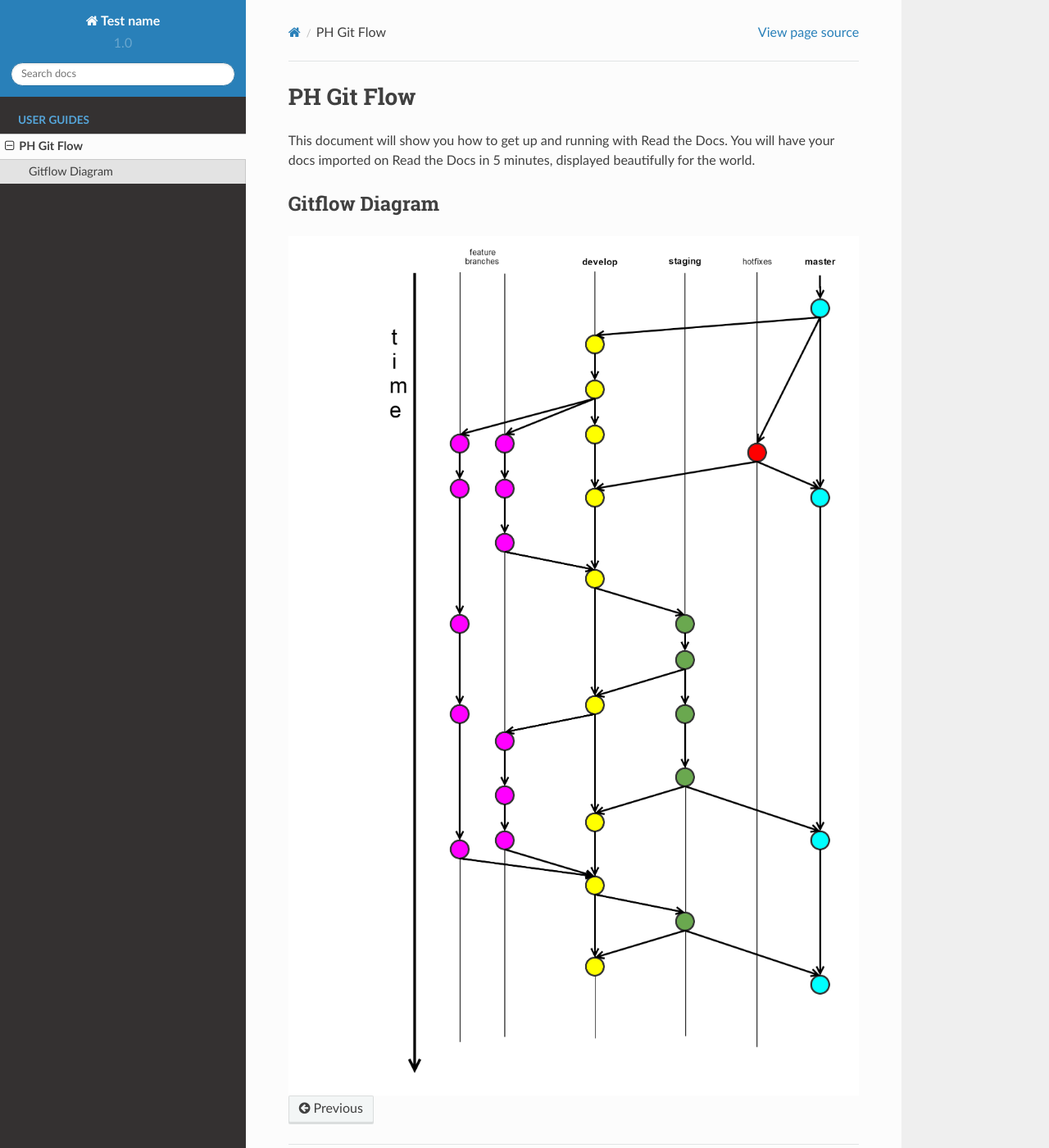
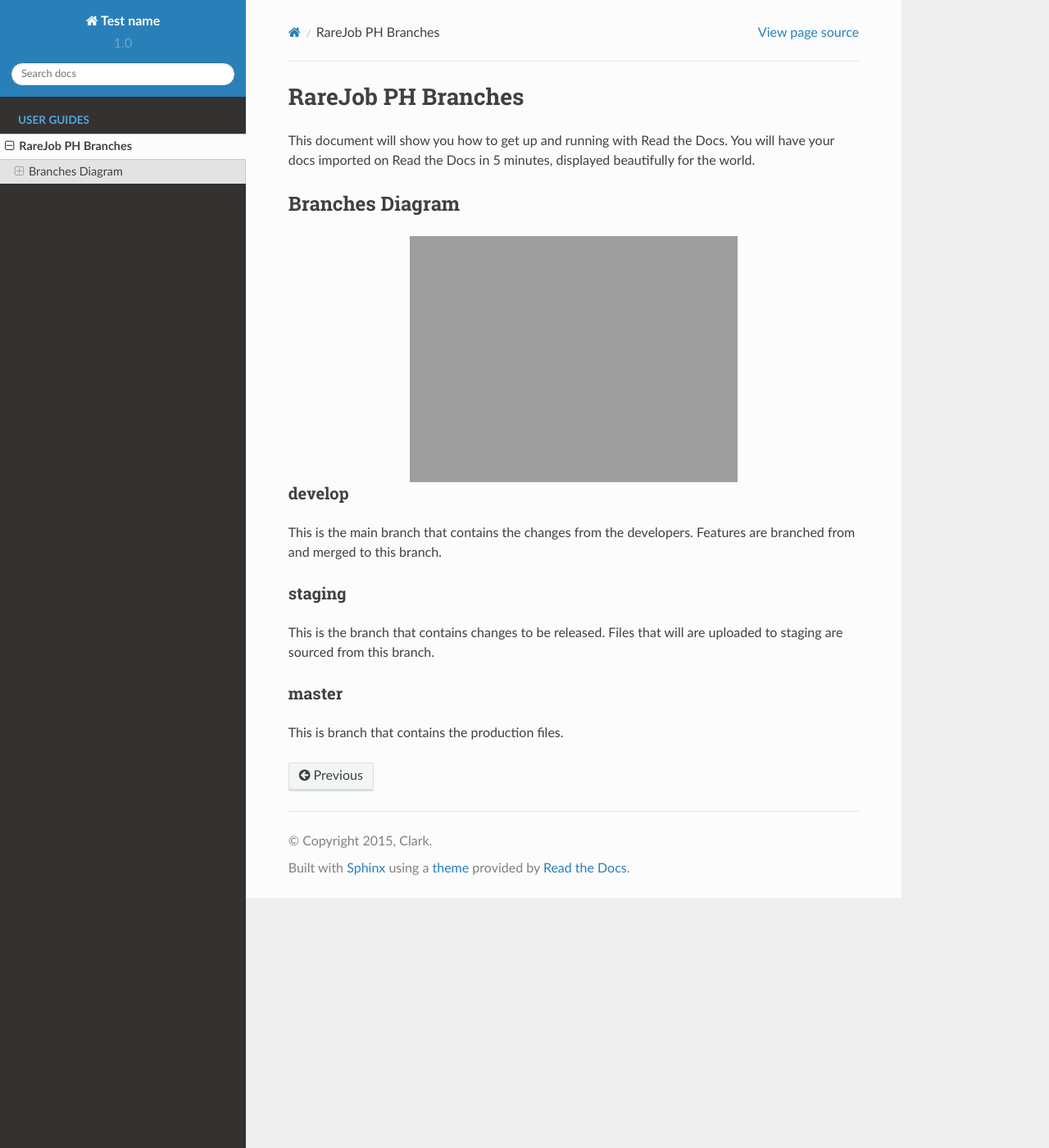
Before and after one commit to berserk207/lytgis, a Sphinx documentation site: the page built from docs/gitflow.rst, in a window 1280 px wide and 1400 px high. Shown: the whole window at 82% size. Built offline with Sphinx 7.4.7 and the Read the Docs theme 2.0.0, drawn with Linux system fonts in a browser that asks for light colours.

Commit message:
added branch descriptions

```diff
--- a/docs/gitflow.rst
+++ b/docs/gitflow.rst
@@ -1,11 +1,25 @@
-PH Git Flow
-===========
+RareJob PH Branches
+===================
 
 This document will show you how to get up and running with Read the Docs.
 You will have your docs imported on Read the Docs in 5 minutes,
 displayed beautifully for the world.
 
-Gitflow Diagram
----------------
+Branches Diagram
+----------------
 .. figure:: _static/screenshots/branches.png
+	:scale: 75%
+	:alt: RareJob PH Branch Structure
     :align: center
+
+develop
+~~~~~~~
+This is the main branch that contains the changes from the developers. Features are branched from and merged to this branch.
+
+staging
+~~~~~~~
+This is the branch that contains changes to be released. Files that will are uploaded to staging are sourced from this branch.
+
+master
+~~~~~~
+This is branch that contains the production files.
```
